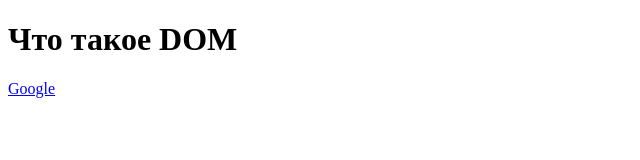
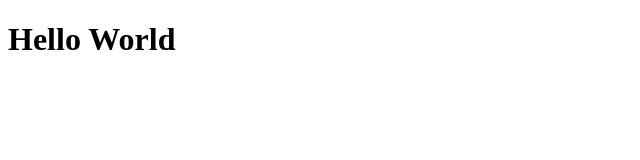
Before and after one commit to mishteezy/movies, a plain HTML site: page index.html in a window 1280 px wide. Shown: the whole page, without its empty margins (0-640 px from the left). Drawn offline with Linux system fonts and the light colour scheme.

Commit message:
second commit

```diff
--- a/index.html
+++ b/index.html
@@ -8,9 +8,7 @@
 </head>
 
 <body>
-  <h1>Что такое DOM</h1>
-
-  <a href="https://google.com/" target="_blank" title="Click me">Google</a>
+  <h1>Hello World</h1>
 
   <script src="script.js"></script>
 </body>
```
